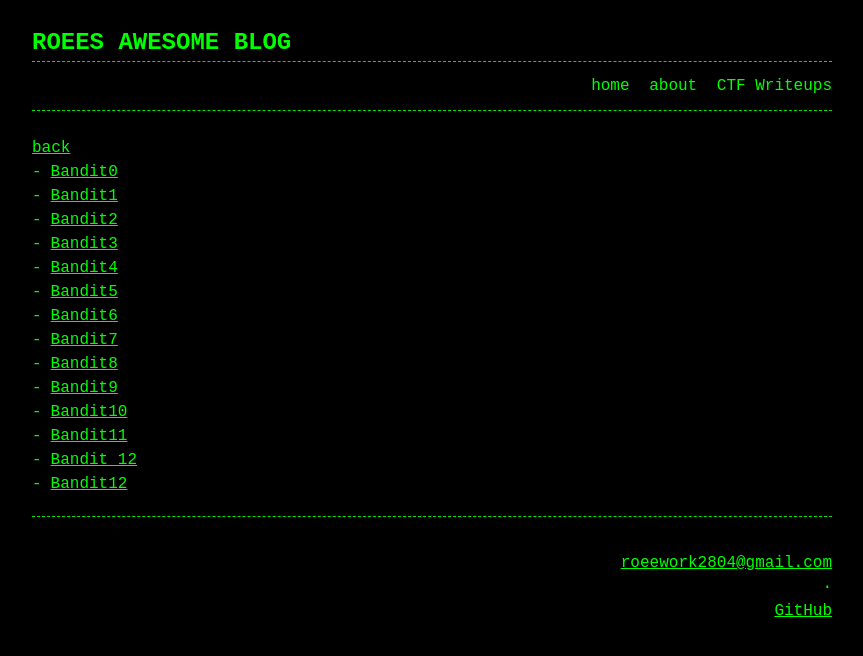
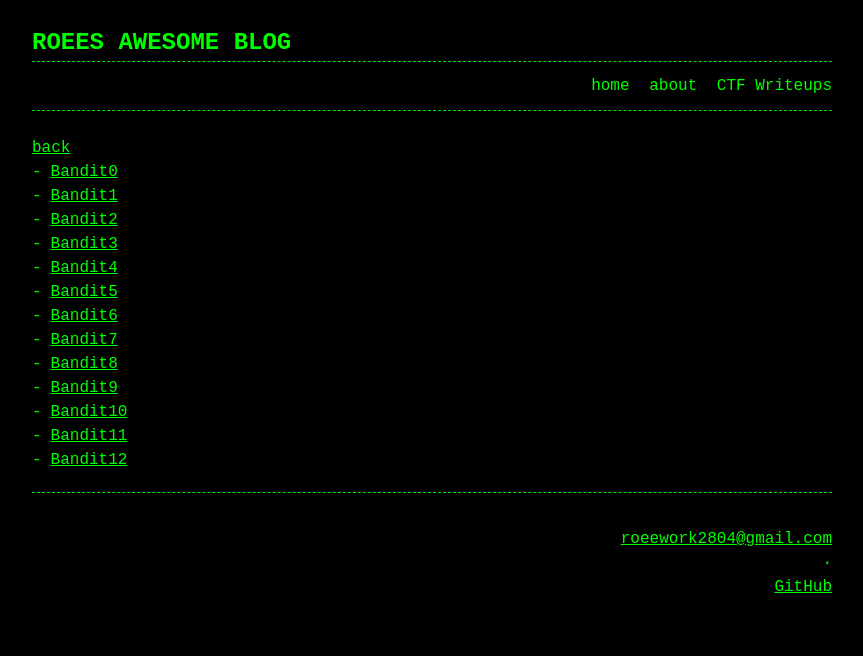
Before and after one commit to RoeeWork/blog, a Jekyll site: the page built from blog/ctf/overthewire/bandit/index.markdown, in a window 1280 px wide. Shown: the top 656 px of the page, without its empty margins (208-1071 px from the left). Built offline with Jekyll 4.4.1, drawn with Linux system fonts in a browser that asks for light colours.

Commit message:
removed wrong bandit file

```diff
--- a/blog/ctf/overthewire/bandit/index.markdown
+++ b/blog/ctf/overthewire/bandit/index.markdown
@@ -16,5 +16,4 @@ permalink: /ctf/overthewire/bandit/
 - [Bandit9]({{ '/ctf/overthewire/bandit/bandit9/' | relative_url }})
 - [Bandit10]({{ '/ctf/overthewire/bandit/bandit10/' | relative_url }})
 - [Bandit11]({{ '/ctf/overthewire/bandit/bandit11/' | relative_url }})
-- [Bandit 12]({{ '/ctf/overthewire/bandit/bandit 12/' | relative_url }})
 - [Bandit12]({{ '/ctf/overthewire/bandit/bandit12/' | relative_url }})
```
